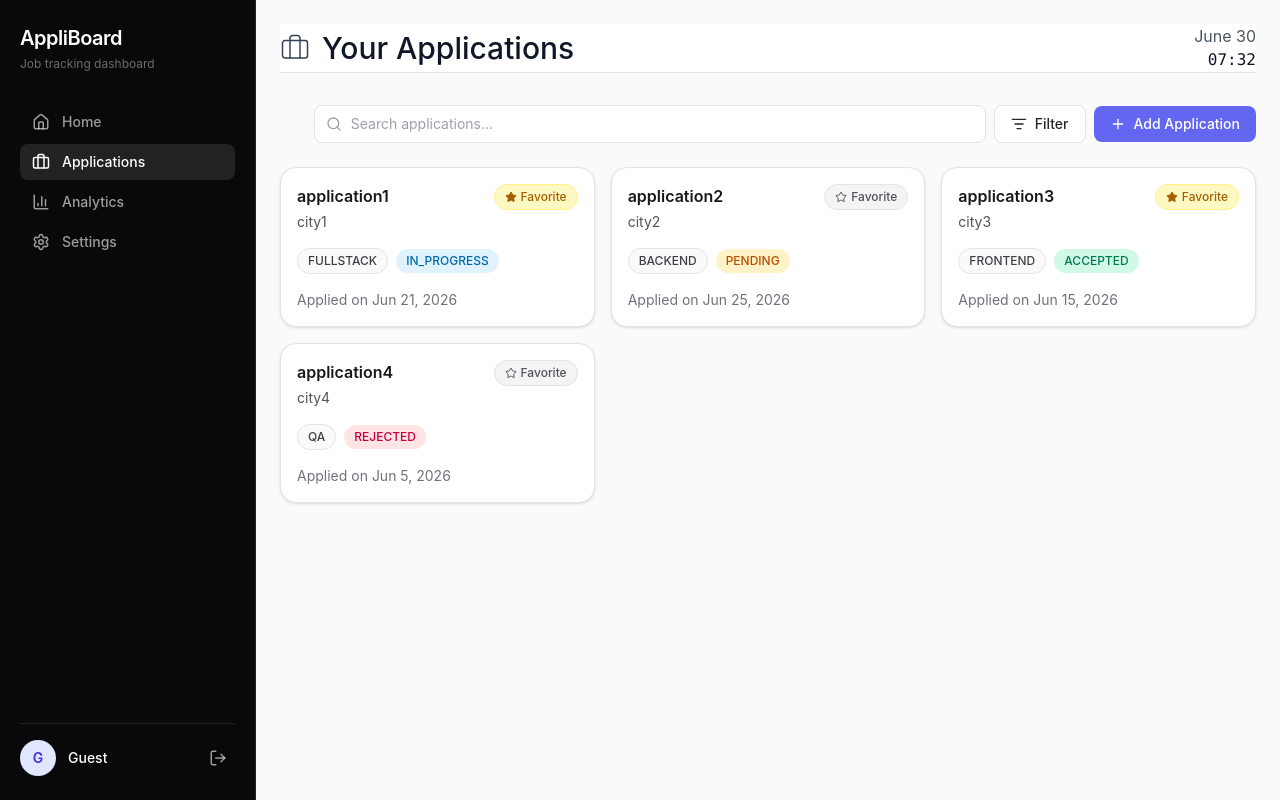
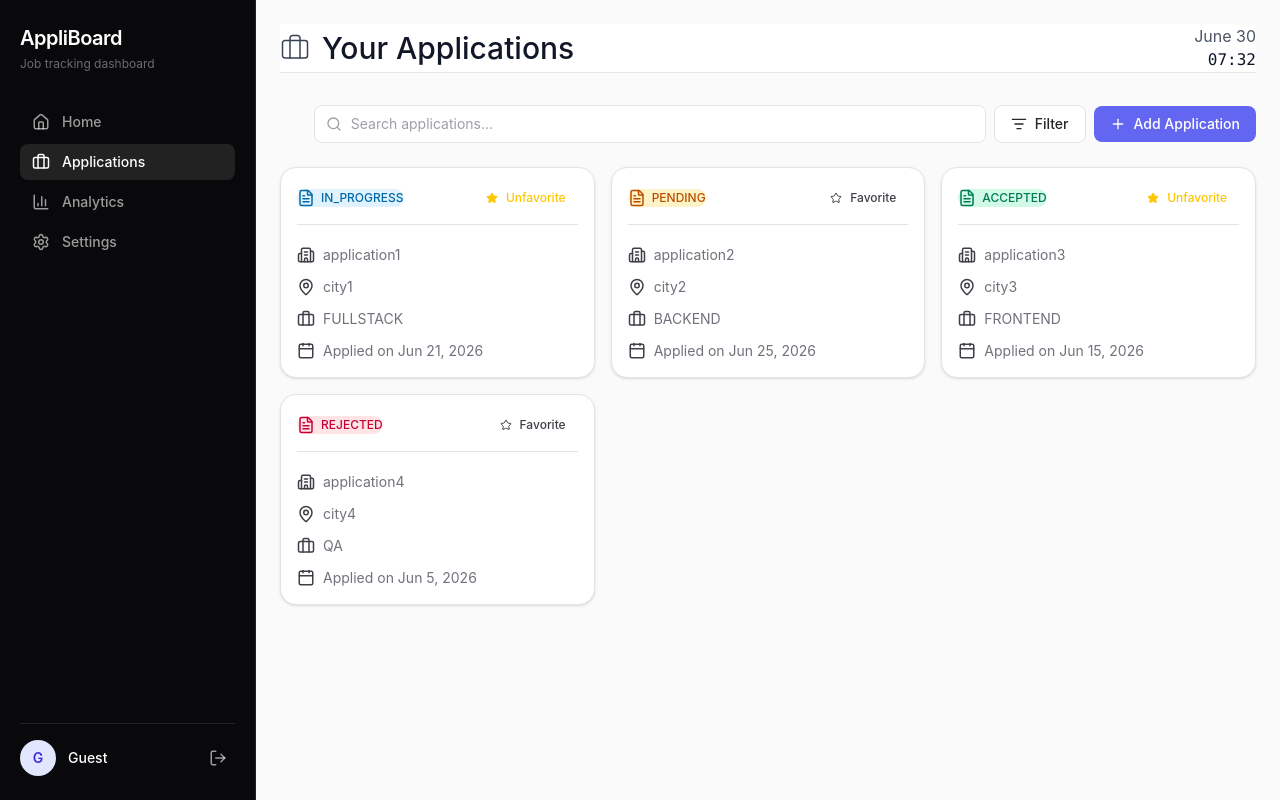
Before and after one commit to TomerP750/AppliBoard, a React (Vite) app in the folder frontend/: page /dashboard/applications in a window 1280 px wide. Built offline with nearby package versions, Linux system fonts and the light colour scheme.

Commit message:
modular rows for ApplicationCard

```diff
--- a/frontend/src/features/dashboard/applications/components/ApplicationCard.tsx
+++ b/frontend/src/features/dashboard/applications/components/ApplicationCard.tsx
@@ -1,5 +1,8 @@
-import { Heart, StarIcon } from "lucide-react";
+import { BriefcaseIcon, Building2Icon, CalendarIcon, FileTextIcon, MapPinIcon, StarIcon } from "lucide-react";
 import type { JobApplicationDto } from "../models/JobApplicationDto";
+import { Button } from "../../../../shared/ui/Button";
+import { useState } from "react";
+import { RowCard } from "./RowCard";
 
 type ApplicationCardProps = {
     application: JobApplicationDto;
@@ -13,50 +16,67 @@ const statusClasses: Record<JobApplicationDto["status"], string> = {
 };
 
 export function ApplicationCard({ application }: ApplicationCardProps) {
+
+    const [isFavorite, setIsFavorite] = useState(application.isFavorite);
+
     const formattedAppliedDate = new Date(application.appliedAt).toLocaleDateString("en-US", {
         year: "numeric",
         month: "short",
         day: "numeric",
     });
 
+    const rows = [
+        { Icon: Building2Icon, text: application.name },
+        { Icon: MapPinIcon, text: application.city },
+        { Icon: BriefcaseIcon, text: application.position },
+        { Icon: CalendarIcon, text: `Applied on ${formattedAppliedDate}` },
+    ];
+
+    const handleToggleFavorite = () => {
+        setIsFavorite(prev => !prev);
+    };
+
     return (
         <article className="rounded-2xl border border-zinc-200 bg-white p-4 shadow-sm dark:border-zinc-800 dark:bg-zinc-900">
-            <div className="flex items-start justify-between gap-3">
-                <div>
-                    <h3 className="text-base font-semibold text-zinc-900 dark:text-zinc-100">
-                        {application.name}
-                    </h3>
-                    <p className="mt-1 text-sm text-zinc-600 dark:text-zinc-300">{application.city}</p>
-                </div>
 
-                <button
-                    type="button"
+            <div className="border-b border-zinc-200 dark:border-zinc-700 pb-3 flex justify-between items-center gap-3">
+
+                <span
+                    className={`inline-flex items-center gap-1.5 rounded-full text-xs font-medium ${statusClasses[application.status]}`}
+                >
+                    <FileTextIcon size={18} aria-hidden="true" />
+
+                    {application.status}
+                </span>
+
+                <Button
+                    variant="ghost"
+                    size="sm"
+                    onClick={handleToggleFavorite}
+                    leftIcon={<StarIcon size={12} className={isFavorite ? "fill-current" : ""} />}
                     aria-label="Toggle favorite"
-                    aria-pressed={application.isFavorite}
-                    className={`cursor-pointer inline-flex items-center gap-1 rounded-full border px-2.5 py-1 text-xs font-medium transition ${
-                        application.isFavorite
-                            ? "border-yellow-200 bg-yellow-100 text-yellow-700 dark:border-yellow-700/40 dark:bg-yellow-900/30 dark:text-yellow-300"
-                            : "border-zinc-200 bg-zinc-100 text-zinc-600 dark:border-zinc-700 dark:bg-zinc-800 dark:text-zinc-300"
-                    }`}
+                    aria-pressed={isFavorite}
+                    className={`cursor-pointer inline-flex items-center gap-1 rounded-full px-2.5 py-1 text-xs font-medium transition hover:bg-transparent dark:hover:bg-transparent
+                        ${isFavorite
+                            ? "text-yellow-400! hover:text-yellow-300 dark:text-yellow-300 dark:hover:text-yellow-200"
+                            : "text-white/60 hover:text-white/80 dark:text-white/60 dark:hover:text-white/80"
+                        } focus:outline-none! focus:ring-0!`}
                 >
-                    <StarIcon size={12} className={application.isFavorite ? "fill-current" : ""} />
-                    Favorite
-                </button>
+                    {isFavorite ? "Unfavorite" : "Favorite"}
+                </Button>
+
+
             </div>
 
-            <div className="mt-4 flex flex-wrap items-center gap-2">
-                <span className="rounded-full border border-zinc-200 bg-zinc-50 px-2.5 py-1 text-xs font-medium text-zinc-700 dark:border-zinc-700 dark:bg-zinc-800 dark:text-zinc-200">
-                    {application.position}
-                </span>
+            <div className="mt-5 flex flex-col items-start gap-3">
 
-                <span
-                    className={`rounded-full px-2.5 py-1 text-xs font-medium ${statusClasses[application.status]}`}
-                >
-                    {application.status}
-                </span>
+                {rows.map(({ Icon, text }) => (
+                    <RowCard key={text} Icon={Icon} text={text} />
+                ))}
+
             </div>
 
-            <p className="mt-4 text-sm text-zinc-500 dark:text-zinc-400">Applied on {formattedAppliedDate}</p>
+
         </article>
     )
 }
--- /dev/null
+++ b/frontend/src/features/dashboard/applications/components/RowCard.tsx
@@ -0,0 +1,17 @@
+import type { LucideIcon } from "lucide-react";
+
+interface RowCardProps {
+    Icon: LucideIcon;
+    text: any | string;
+}
+
+export function RowCard({ Icon, text }: RowCardProps) {
+
+    return (
+        <div className="inline-flex items-center gap-2 text-sm font-medium text-zinc-700 dark:text-zinc-200">
+            <Icon size={18} aria-hidden="true" />
+            <p className="text-sm text-zinc-500 dark:text-white/70 font-normal">{text}</p>
+        </div>
+    );
+
+}
--- a/frontend/src/features/dashboard/index/pages/DashboardIndex.tsx
+++ b/frontend/src/features/dashboard/index/pages/DashboardIndex.tsx
@@ -9,7 +9,7 @@ export function DashboardIndex() {
     const navigate = useNavigate();
 
     return (
-        <section className="h-screen p-6">
+        <section className="min-h-screen p-6">
 
             <DashboardHeader title="Welcome User" Icon={Sparkles} />
 
```
